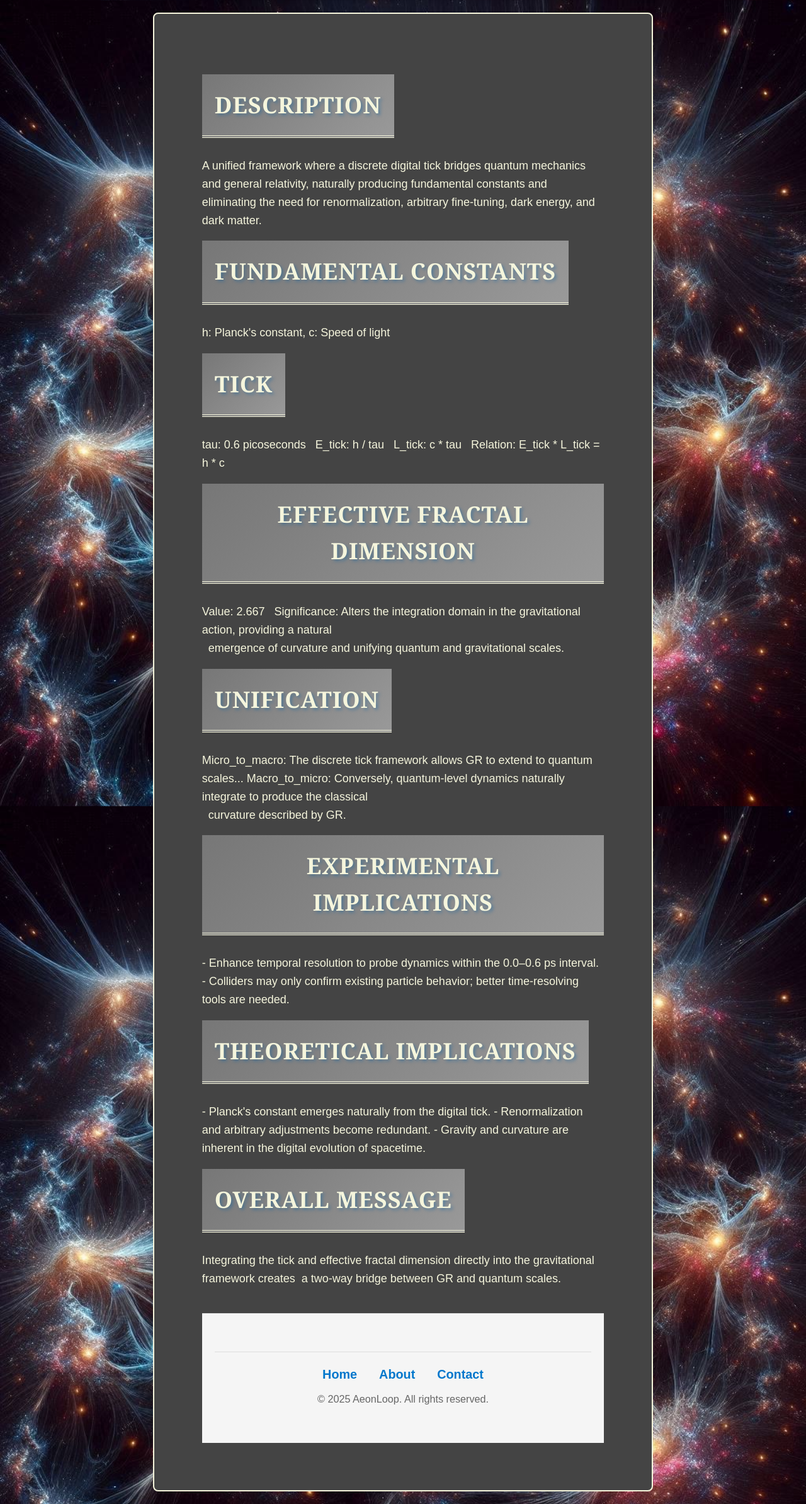
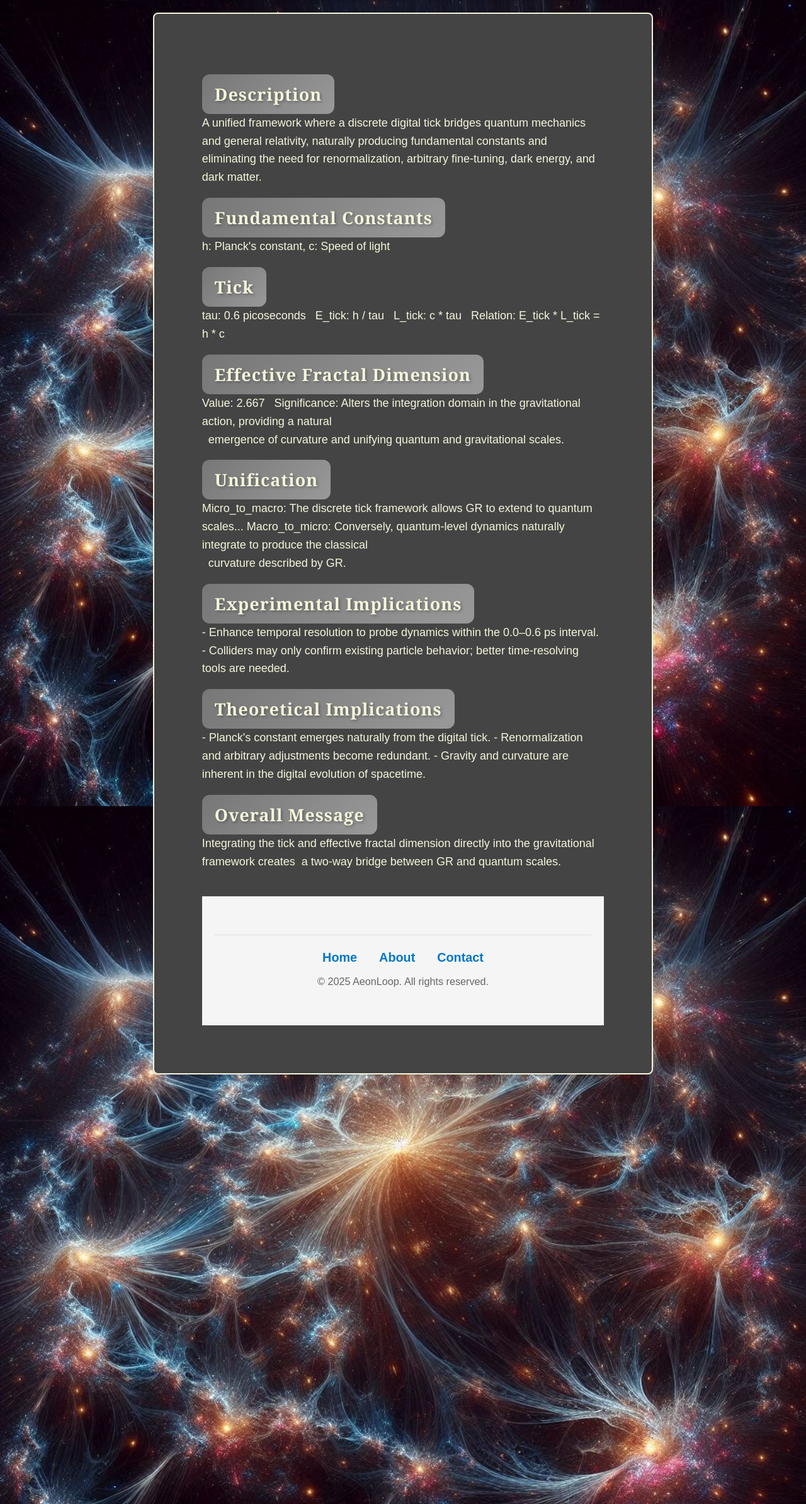
Before and after one commit to CosmicReplicator/AeonLoop, a Jekyll site: the page built from Papers/micro_to_macro.html, in a window 1280 px wide. Shown: the whole page at 63% size. Built offline with Jekyll 4.4.1, drawn with Linux system fonts in a browser that asks for light colours.

Commit message:
Update sections.html

```diff
--- a/_includes/sections.html
+++ b/_includes/sections.html
@@ -1,6 +1,6 @@
 {% if page.sections %}
   {% for section in page.sections %}
-    <h1>{{ section.section | default: section.title }}</h1>
+    <h3>{{ section.section | default: section.title }}</h3>
     {% assign secContent = section.text | default: section.content %}
     {% if secContent %}
       <p>{{ secContent }}</p>
@@ -9,7 +9,7 @@
     {% assign nested = section.subsections | default: section.sections %}
     {% if nested %}
       {% for sub in nested %}
-        <h2>{{ sub.title }}</h2>
+        <h3>{{ sub.title }}</h3>
         {% assign subContent = sub.text | default: sub.content %}
         {% if subContent %}
           <p>{{ subContent }}</p>
```
